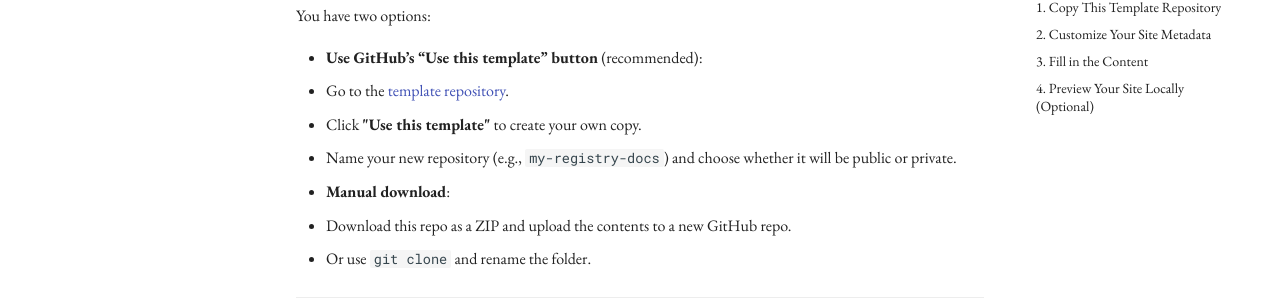
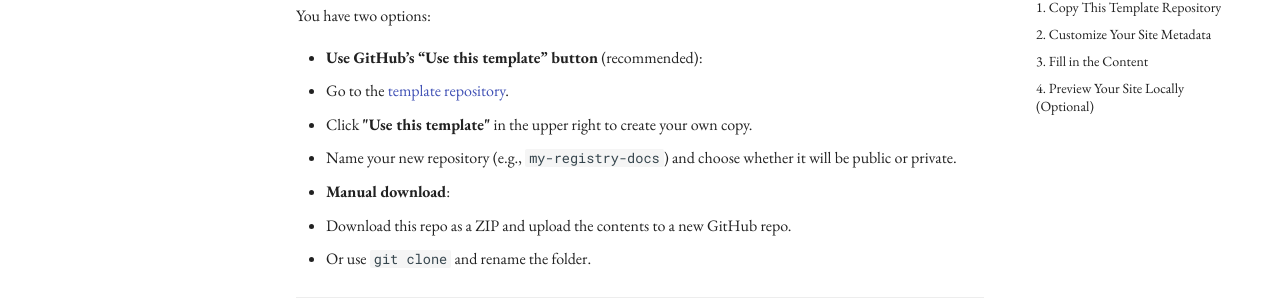
Before and after one commit to BoyceLab/DataSharingInABox, an MkDocs documentation site: the page built from docs/customization.md, in a window 1280 px wide and 900 px high, scrolled down 403 px. Shown: the part 146-454 px from the top of the window. Built offline with MkDocs 1.6.1 and Material for MkDocs 9.7.7, drawn with Linux system fonts in a browser that asks for light colours; comment, search, counter and statistics services are not loaded.

Commit message:
Update customization.md

```diff
--- a/docs/customization.md
+++ b/docs/customization.md
@@ -13,8 +13,8 @@
 You have two options:
 
 - **Use GitHub’s “Use this template” button** (recommended):
-  - Go to the [template repository](https://github.com/YOUR-ORG/patient-registry-template).
-  - Click **"Use this template"** to create your own copy.
+  - Go to the [template repository](https://github.com/BoyceLab/DataSharingInABox/tree/main).
+  - Click **"Use this template"** in the upper right to create your own copy.
   - Name your new repository (e.g., `my-registry-docs`) and choose whether it will be public or private.
 
 - **Manual download**:
```
